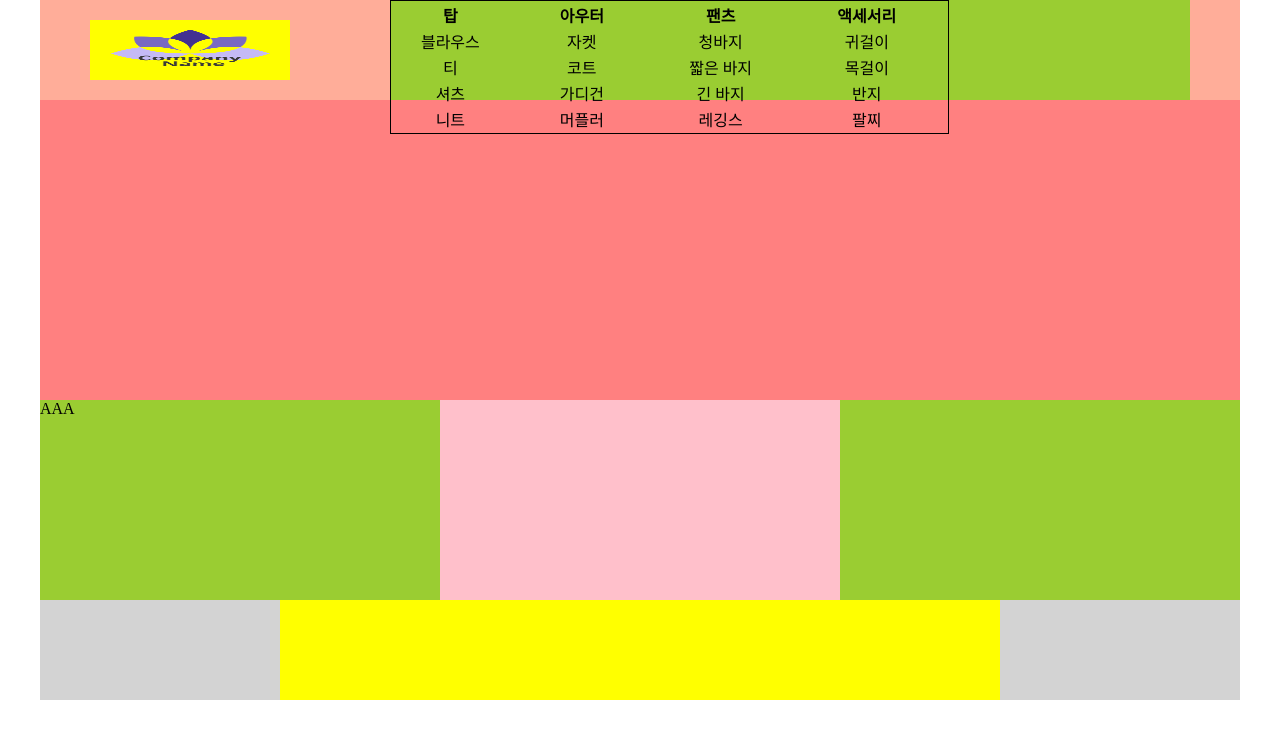
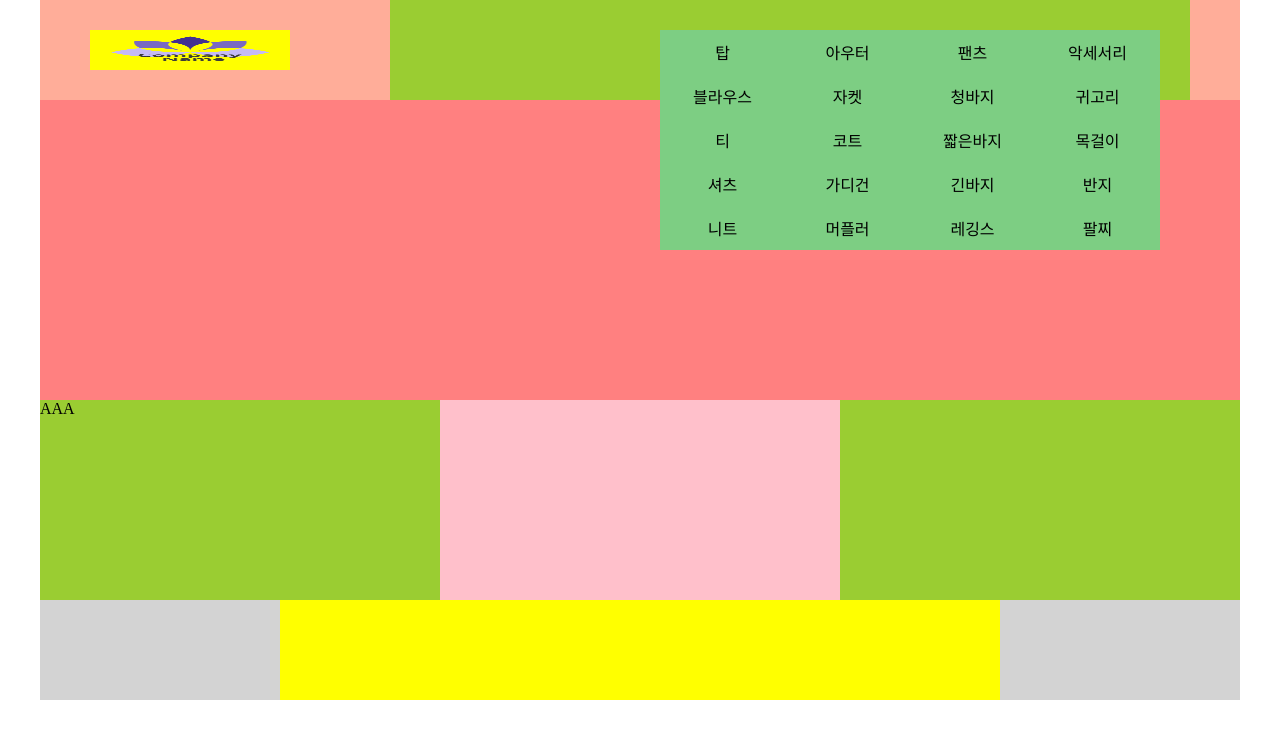
Before and after one commit to gwangWook218/front202407, a plain HTML site: page ex0723/a1_layout.html in a window 1280 px wide. Drawn offline with Linux system fonts and the light colour scheme.

Commit message:
레이아웃 예제

```diff
--- a/ex0723/a1_layout.html
+++ b/ex0723/a1_layout.html
@@ -13,40 +13,44 @@
                 <a href="#"><img src="./images/logo1.png" alt="로고" class="logo"></a>
             </div>
             <div class="nav">
-                <table>
-                    <tr class="mainMenu">
-                        <th>탑</th>
-                        <th>아우터</th>
-                        <th>팬츠</th>
-                        <th>액세서리</th>
-                    </tr>
-                    <div class="subMenu">
-                        <tr>
-                            <td>블라우스</td>
-                            <td>자켓</td>
-                            <td>청바지</td>
-                            <td>귀걸이</td>
-                        </tr>
-                        <tr>
-                            <td>티</td>
-                            <td>코트</td>
-                            <td>짧은 바지</td>
-                            <td>목걸이</td>
-                        </tr>
-                        <tr>
-                            <td>셔츠</td>
-                            <td>가디건</td>
-                            <td>긴 바지</td>
-                            <td>반지</td>
-                        </tr>
-                        <tr>
-                            <td>니트</td>
-                            <td>머플러</td>
-                            <td>레깅스</td>
-                            <td>팔찌</td>
-                        </tr>
-                    </div>
-                </table>
+                <ul>
+                    <li class="menu">
+                        <a href="#">탑</a>
+                        <ul class="submenu">
+                            <li><a href="#">블라우스</a></li>
+                            <li><a href="#">티</a></li>
+                            <li><a href="#">셔츠</a></li>
+                            <li><a href="#">니트</a></li>
+                        </ul>
+                    </li>
+                    <li class="menu">
+                        <a href="#">아우터</a>
+                        <ul class="submenu">
+                            <li><a href="#">자켓</a></li>
+                            <li><a href="#">코트</a></li>
+                            <li><a href="#">가디건</a></li>
+                            <li><a href="#">머플러</a></li>
+                        </ul>
+                    </li>
+                    <li class="menu">
+                        <a href="#">팬츠</a>
+                        <ul class="submenu">
+                            <li><a href="#">청바지</a></li>
+                            <li><a href="#">짧은바지</a></li>
+                            <li><a href="#">긴바지</a></li>
+                            <li><a href="#">레깅스</a></li>
+                        </ul>
+                    </li>
+                    <li class="menu">
+                        <a href="#">악세서리</a>
+                        <ul class="submenu">
+                            <li><a href="#">귀고리</a></li>
+                            <li><a href="#">목걸이</a></li>
+                            <li><a href="#">반지</a></li>
+                            <li><a href="#">팔찌</a></li>
+                        </ul>
+                    </li>
+                </ul>
             </div>
         </header>
         <div class="slideContent"></div>
--- a/ex0723/css/a1_layout.css
+++ b/ex0723/css/a1_layout.css
@@ -17,25 +17,45 @@ header {
     align-items: center;
     justify-content: space-around;
 }
+a {
+    text-decoration: none;
+    color: inherit;
+    text-align: center;
+}
+li {
+    list-style-type: none;
+}
 .logo {
     width: 200px;
-    height: 60px;
+    height: 40px;
     background-color: yellow;
 }
 .nav {
     width: 800px;
     height: 100px;
     background-color: yellowgreen;
-    text-align: center;
 }
-table {
-    border: 1px solid;
+.nav>ul {
+    float: right;
+    margin-right: 30px;
+    margin-top: 30px;
 }
-th {
-    padding: 0 50px;
+.menu {
+    float: left;
 }
-.mainMenu {
-    border-bottom: 1px solid;
+.nav li>a {
+    display: block;
+    width: 125px;
+    background-color: #7dce83;
+    padding: 10px 30px;
+}
+.menu:hover>a {
+    background-color: yellow;
+    color: red;
+}
+.submenu li:hover a {
+    background-color: yellowgreen;
+    color: rebeccapurple;
 }
 
 .slideContent {
--- /dev/null
+++ b/ex0723/css/menu1.css
@@ -0,0 +1,54 @@
+* {
+    margin: 0;
+    padding: 0;
+    box-sizing: border-box;
+}
+.wrap {
+    width: 1200px;
+    height: 700px;
+    margin: 0 auto;
+}
+li {
+    list-style: none;
+}
+a {
+    text-decoration: none;
+    color: inherit;
+}
+
+header {
+    display: flex;
+    height: 100px;
+    text-align: center;
+}
+nav {
+    width: 600px;
+    margin: 58px 0 0 370px;
+}
+nav>ul {
+    display: flex;
+}
+nav a {
+    display: block;
+    background-color: #7dce83;
+    padding: 10px;
+}
+
+.menu {
+    position: relative;
+    width: 25%;
+}
+.submenu {
+    position: absolute;
+    width: 100%;
+    z-index: 998;
+    display: none;
+}
+.menu:hover a {
+    background-color: yellow;
+    color: red;
+}
+.submenu li:hover a {
+    background-color: yellowgreen;
+    color: rebeccapurple;
+}
```
Also changed, not shown: ex0723/js/menu1.js (added, +8 -0 lines), ex0723/menu1.html (added, +48 -0 lines).
